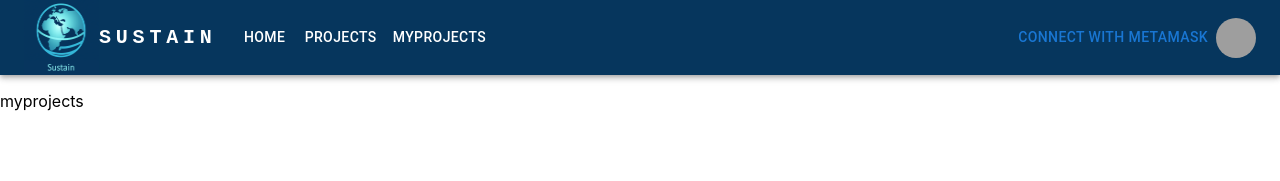
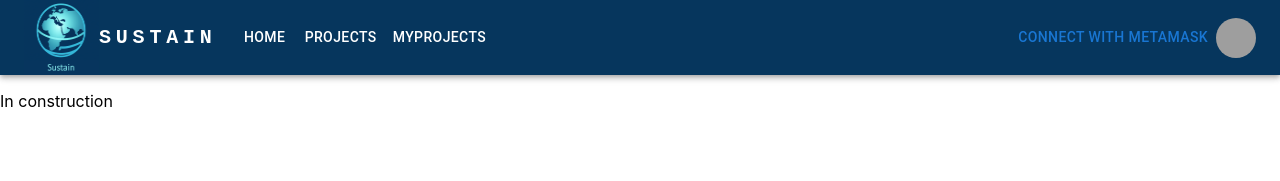
Before and after one commit to chrisd12/sustain, a React (Create React App) app in the folder frontend/: page /Myprojects in a window 1280 px wide. Shown: the top 181 px of the page. Built offline with nearby package versions, Linux system fonts and the light colour scheme; grey boxes are pictures that could not be loaded; what web3 would draw is missing.

Commit message:
test auto build

```diff
--- a/frontend/src/component/Myprojects.js
+++ b/frontend/src/component/Myprojects.js
@@ -8,7 +8,7 @@ function App() {
     <div>
 
         <p>
-            myprojects
+            In construction
         </p>
       </div>
   );
```
